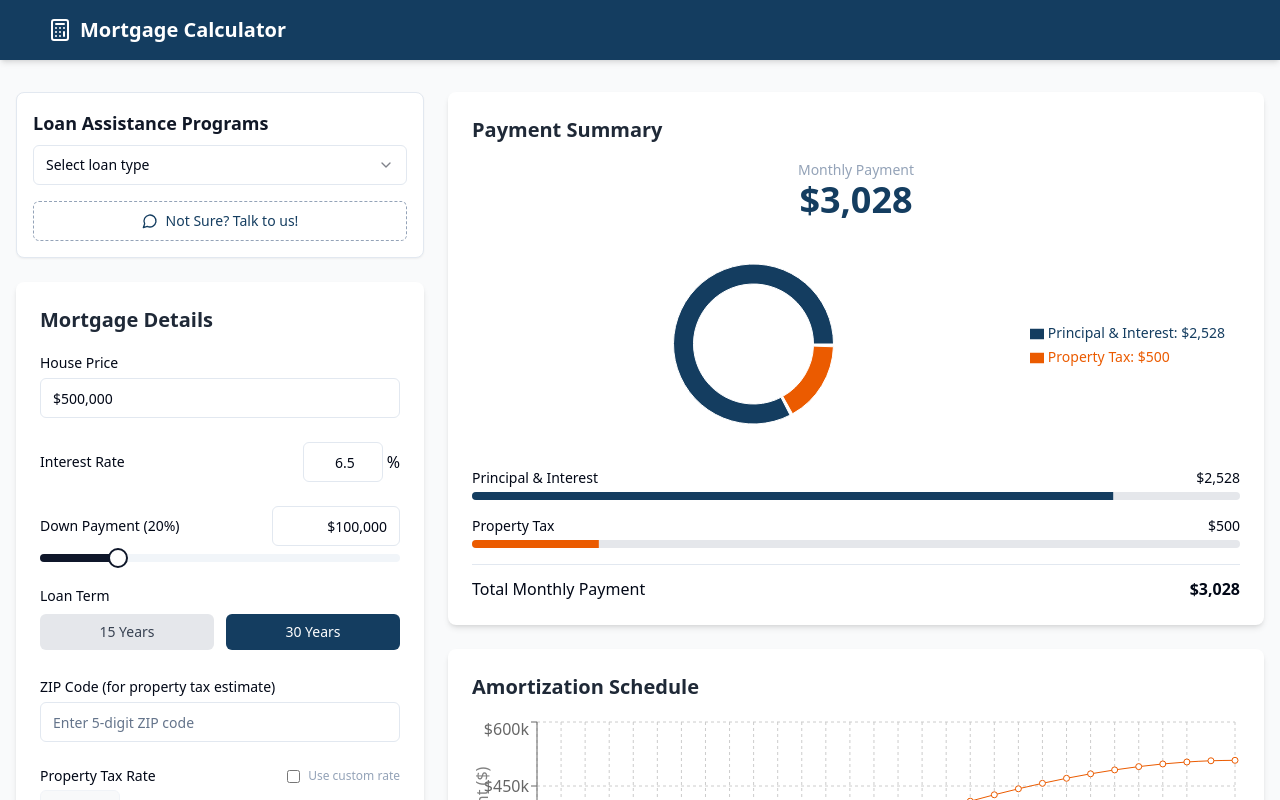
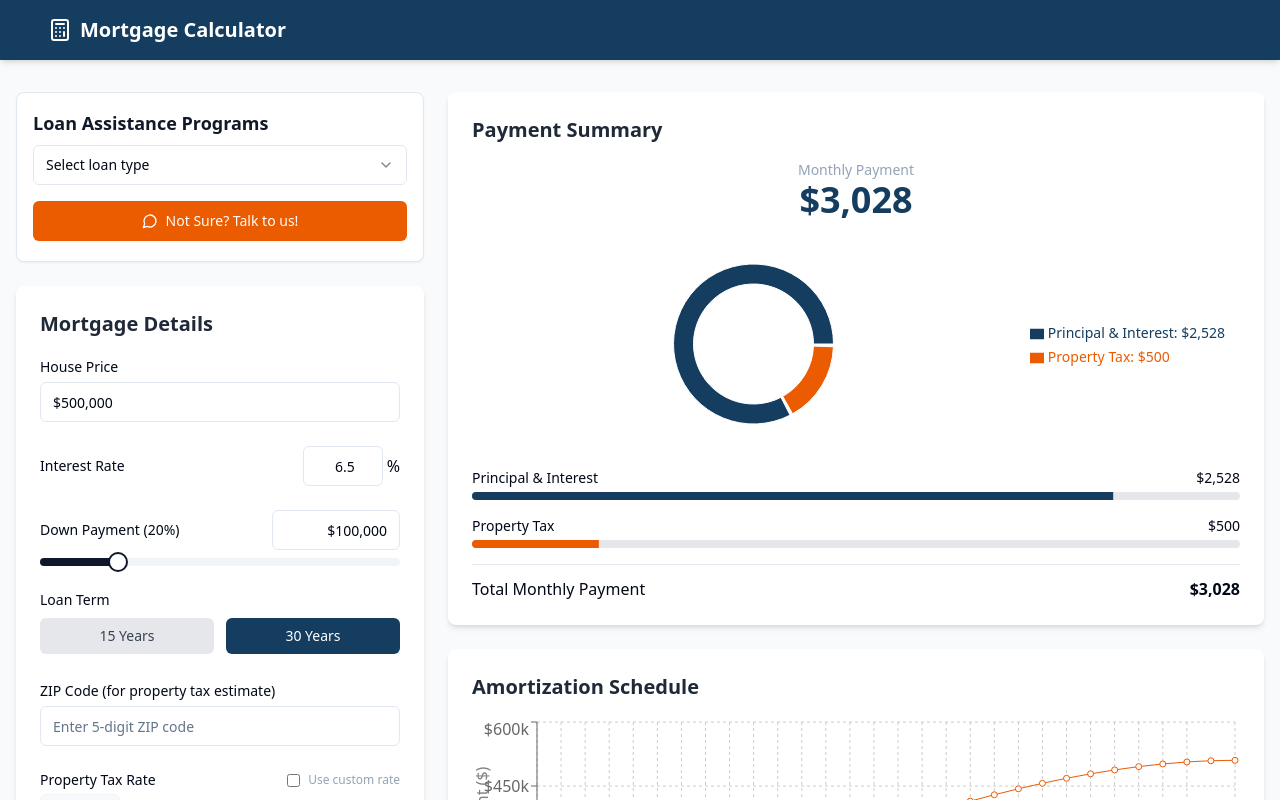
Before and after one commit to bubbac-lab/mortgage-mate-tool, a React (Vite) app: page / in a window 1280 px wide. Shown: the top 800 px of the page. Built offline with nearby package versions, Linux system fonts and the light colour scheme.

Commit message:
Fix: Improve "Talk to us" button
Make the "Not sure? Talk to us!" button more prominent and ensure it fits the color scheme.

```diff
--- a/src/components/LoanTypeSelector.tsx
+++ b/src/components/LoanTypeSelector.tsx
@@ -38,11 +38,11 @@ const LoanTypeSelector: React.FC = () => {
       />
 
       <Button
-        variant="outline"
-        className="w-full mt-2 border-dashed border-mortgage-muted text-mortgage-primary flex items-center justify-center gap-2"
+        variant="default"
+        className="w-full mt-3 mb-1 bg-mortgage-secondary hover:bg-mortgage-secondary/90 text-white font-medium py-2 flex items-center justify-center gap-2 shadow-sm"
         onClick={() => navigate('/contact-us')}
       >
-        <MessageCircle className="h-4 w-4" />
+        <MessageCircle className="h-5 w-5" />
         Not Sure? Talk to us!
       </Button>
 
```
